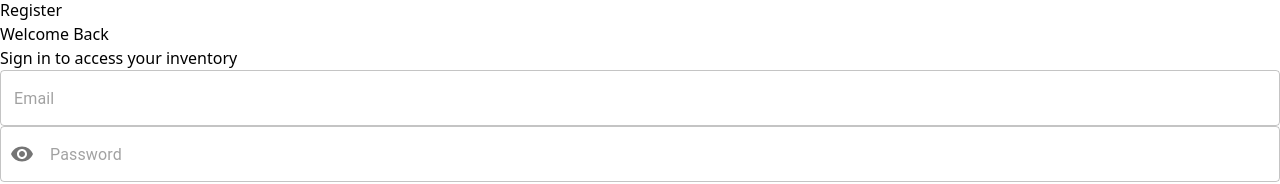
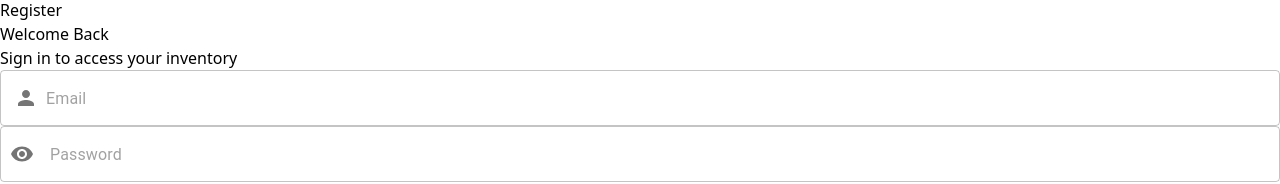
Before and after one commit to otunaboEmmanuel/Inventory-System, a React (Vite) app in the folder Client/: page / in a window 1280 px wide. Shown: the part 898-1082 px from the top of the page. Built offline with nearby package versions, Linux system fonts and the light colour scheme.

Commit message:
using slotprops

```diff
--- a/Client/src/pages/Login.jsx
+++ b/Client/src/pages/Login.jsx
@@ -97,8 +97,8 @@ const Login = () => {
                             variant="outlined"
                             placeholder="Email"
                             onChange={(event) => setEmail(event.target.value)}
-                            InputProps={{
-                                inputAdornment: {
+                            slotProps={{
+                                input: {
                                     startAdornment: (
                                         <InputAdornment position="start">
                                             <PersonIcon />
```
